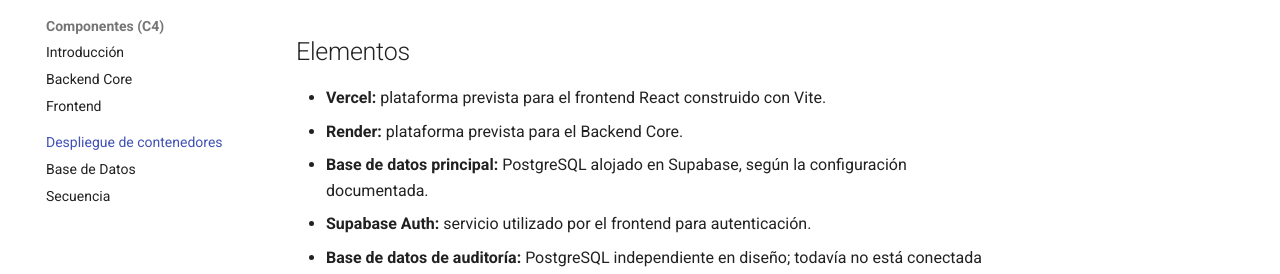
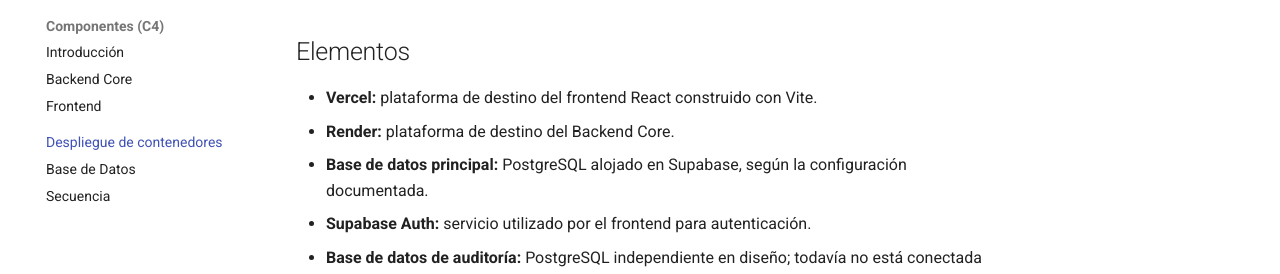
Before and after one commit to sisgal-platform/sisgal-docs, an MkDocs documentation site: the page built from docs/diagrams/deployment.md, in a window 1280 px wide and 900 px high, scrolled down 1025 px. Shown: the part 172-446 px from the top of the window. Built offline with MkDocs 1.6.1 and Material for MkDocs 9.7.7, drawn with Linux system fonts in a browser that asks for light colours; comment, search, counter and statistics services are not loaded.

Commit message:
docs: correct deployment view scope and pipeline status

```diff
--- a/docs/diagrams/deployment.md
+++ b/docs/diagrams/deployment.md
@@ -8,8 +8,8 @@
 
 ## Elementos
 
-- **Vercel:** plataforma prevista para el frontend React construido con Vite.
-- **Render:** plataforma prevista para el Backend Core.
+- **Vercel:** plataforma de destino del frontend React construido con Vite.
+- **Render:** plataforma de destino del Backend Core.
 - **Base de datos principal:** PostgreSQL alojado en Supabase, según la configuración documentada.
 - **Supabase Auth:** servicio utilizado por el frontend para autenticación.
 - **Base de datos de auditoría:** PostgreSQL independiente en diseño; todavía no está conectada y el alojamiento no se ha definido.
```
